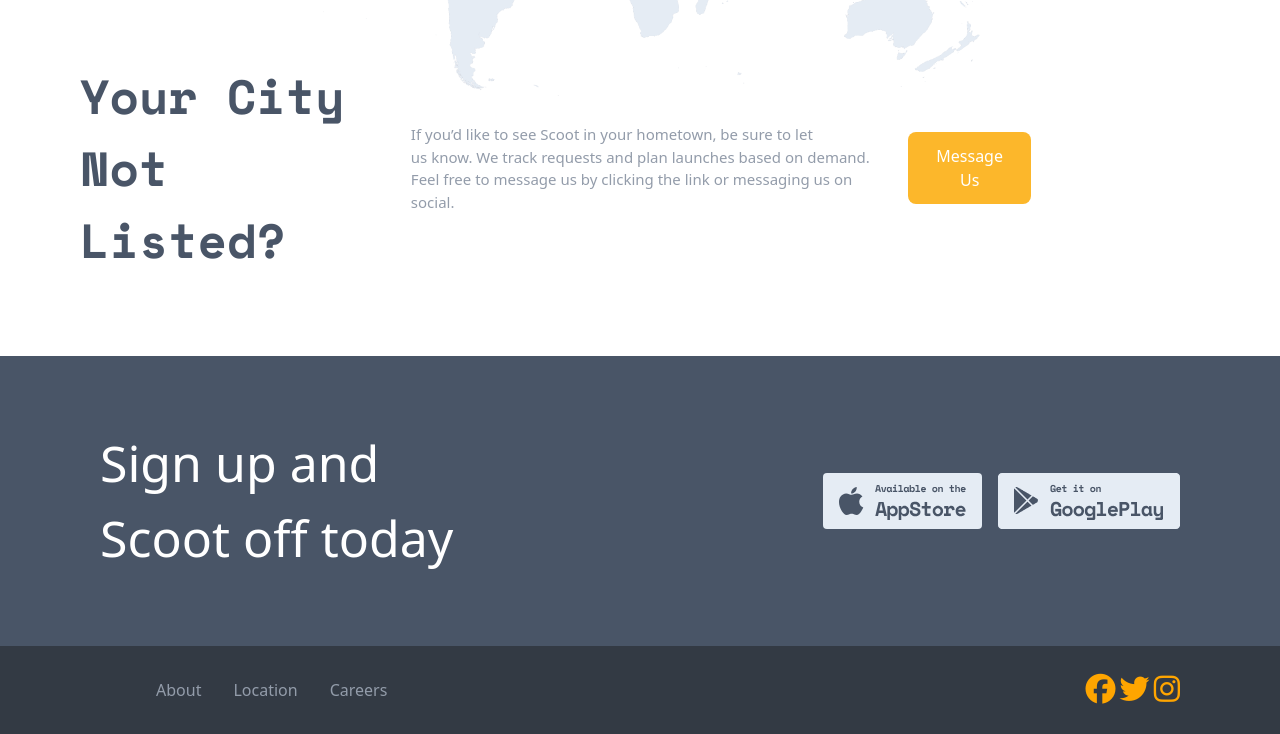
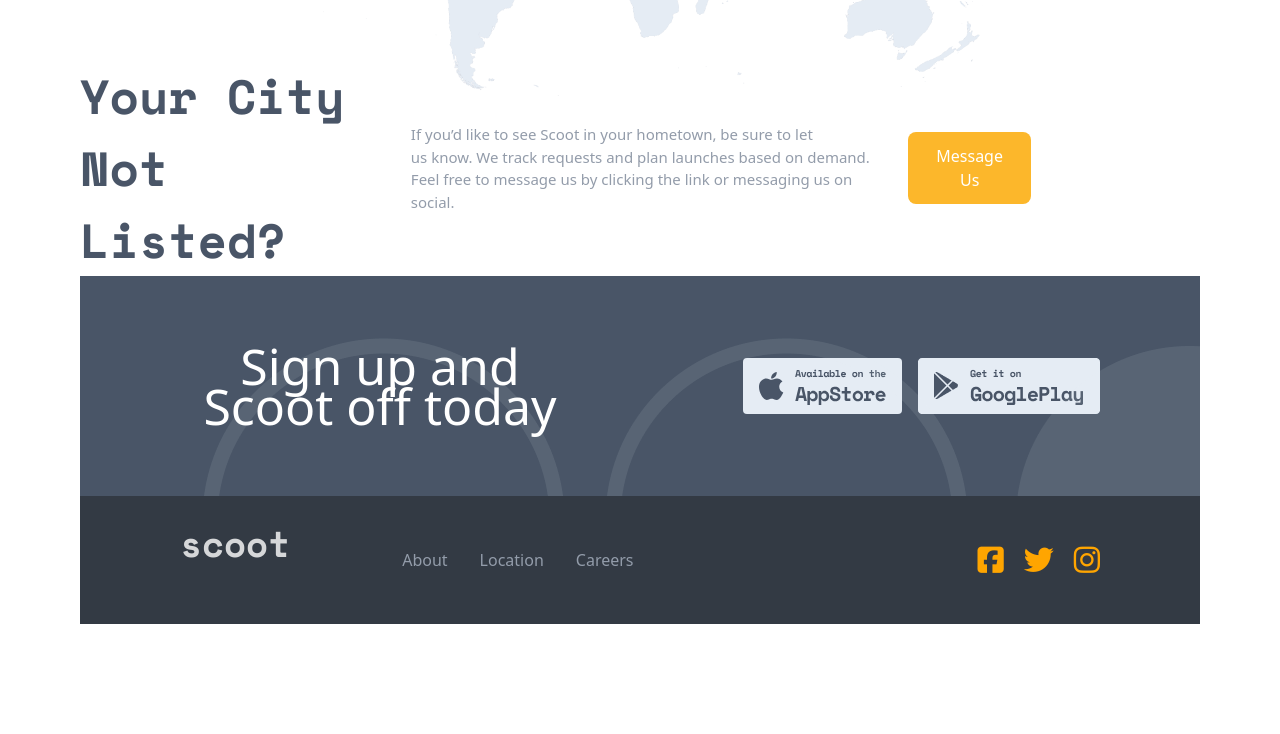
Before and after one commit to Sodiq028/new-projectt, a plain HTML site: page mirza.html in a window 1280 px wide. Shown: the part 506-1240 px from the top of the page. After the commit the page ends 1130 px from the top, so only its background shows below. Drawn offline with nearby package versions, Linux system fonts and the light colour scheme.

Commit message:
footer finished

```diff
--- a/mirza.html
+++ b/mirza.html
@@ -110,37 +110,61 @@
 
         </div>
       </section>
-      <footer class="pt-40">
-
+      <footer class="container mt-20">
         <div
-          class="bg-[#495567] px-[15px] sm:px-[50px] lg:px-[80px] xl:px-[100px] 2xl:px-[100px] w-[100%] "
+          class="relative bg-[#495567] px-[15px] sm:px-[50px] lg:px-[80px] xl:px-[100px] 2xl:px-[100px]"
         >
-          <div class="py-[70px] flex items-center justify-between">
+          <img
+            class="absolute bottom-0 right-0 z-10"
+            src="./images/footer.bg.png"
+            alt=""
+          />
+          <div
+            class="py-[70px] flex flex-col xl:flex-row items-center justify-between gap-10"
+          >
             <div>
-              <h1 class="text-[50px] text-white">
-                Sign up and <br />
-                Scoot off today
+              <h1
+                class="text-4xl text-center xl:text-[50px] w-[300px] xl:w-[400px] font-medium text-white"
+              >
+                Sign up and Scoot off today
               </h1>
             </div>
-            <div class="flex flex-row gap-4">
+            <div
+              class="flex flex-row items-center justify-center gap-4 w-32 xl:w-auto"
+            >
               <img src="/images/Group 28.svg" alt="" />
               <img src="/images/Group 28 Copy.png" alt="" />
             </div>
           </div>
         </div>
-        <div class="py-7  px-[15px] sm:px-[50px] lg:px-[80px] xl:px-[100px] 2xl:px-[100px] flex justify-between bg-[#333A44] ">
-          <div class="flex flex-row gap-14 items-center">
+        <div
+          class="py-7 px-[15px] sm:px-[50px] lg:px-[80px] xl:px-[100px] 2xl:px-[100px] flex flex-col xl:flex-row justify-between gap-16 bg-[#333A44]"
+        >
+          <div class="flex flex-col xl:flex-row xl:gap-14 items-center">
+            <a href="index.html"
+              ><h1
+                class="font-mono text-4xl text-white font-bold mb-8 opacity-80"
+              >
+                scoot
+              </h1></a
+            >
             <img src="/images/scoot.png" alt="" />
-            <ul class="flex flex-row gap-8 text-[#939CAA]">
+            <ul class="flex flex-col xl:flex-row gap-4 xl:gap-8 text-center text-[#939CAA]">
               <li class="cursor-pointer"><a href="about.html">About</a></li>
               <li class="cursor-pointer"><a href="mirza.html">Location</a></li>
               <li class="cursor-pointer"><a href="careers.html">Careers</a></li>
             </ul>
           </div>
-          <div>
-            <i class="fa-brands fa-facebook text-[30px] text-[orange]"></i>
-            <i class="fa-brands fa-twitter text-[30px] text-[orange]"></i>
-            <i class="fa-brands fa-instagram text-[30px] text-[orange]"></i>
+          <div class="flex flex-row justify-center items-center gap-5">
+            <i
+              class="fa-brands fa-square-facebook text-[30px] text-[orange] hover:text-white duration-300"
+            ></i>
+            <i
+              class="fa-brands fa-twitter text-[30px] text-[orange] hover:text-white duration-300"
+            ></i>
+            <i
+              class="fa-brands fa-instagram text-[30px] text-[orange] hover:text-white duration-300"
+            ></i>
           </div>
         </div>
       </footer>
```
Also changed, not shown: careers.html (+26 -15 lines), index.html (+35 -14 lines).
